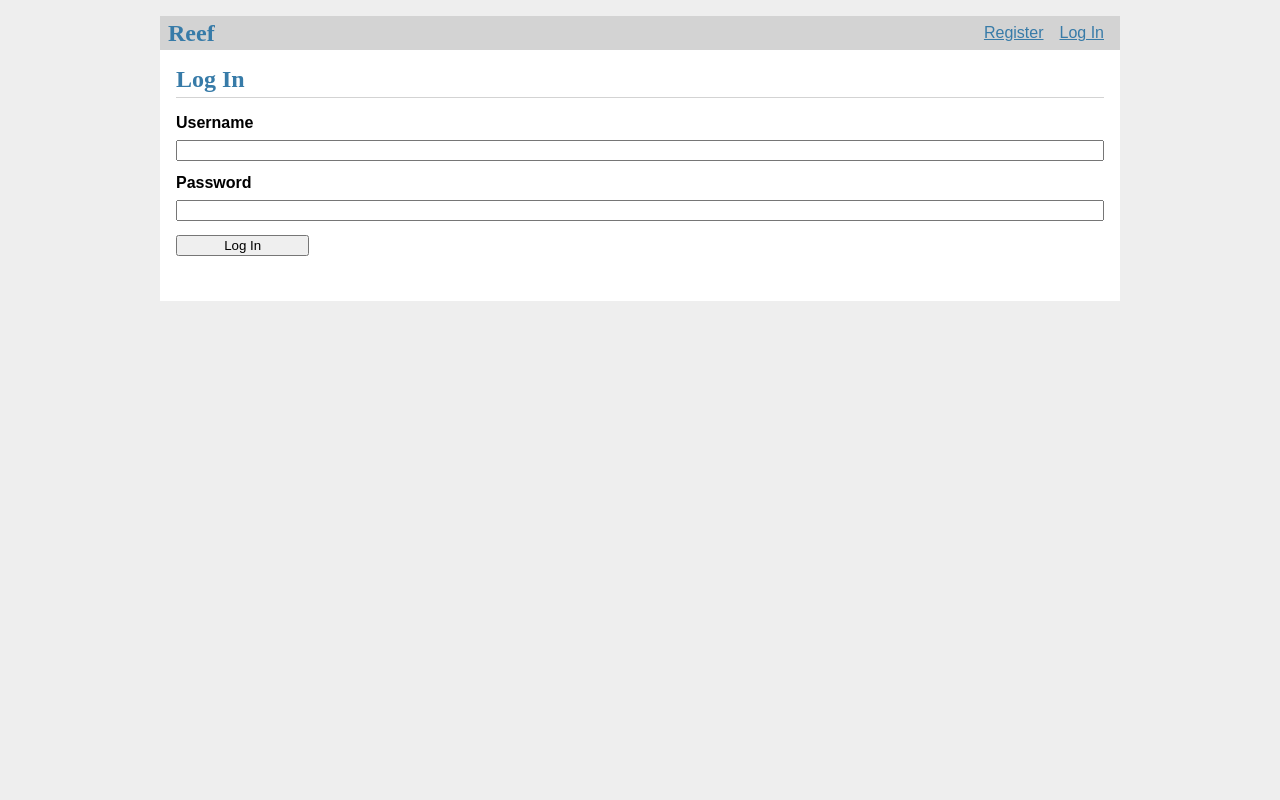
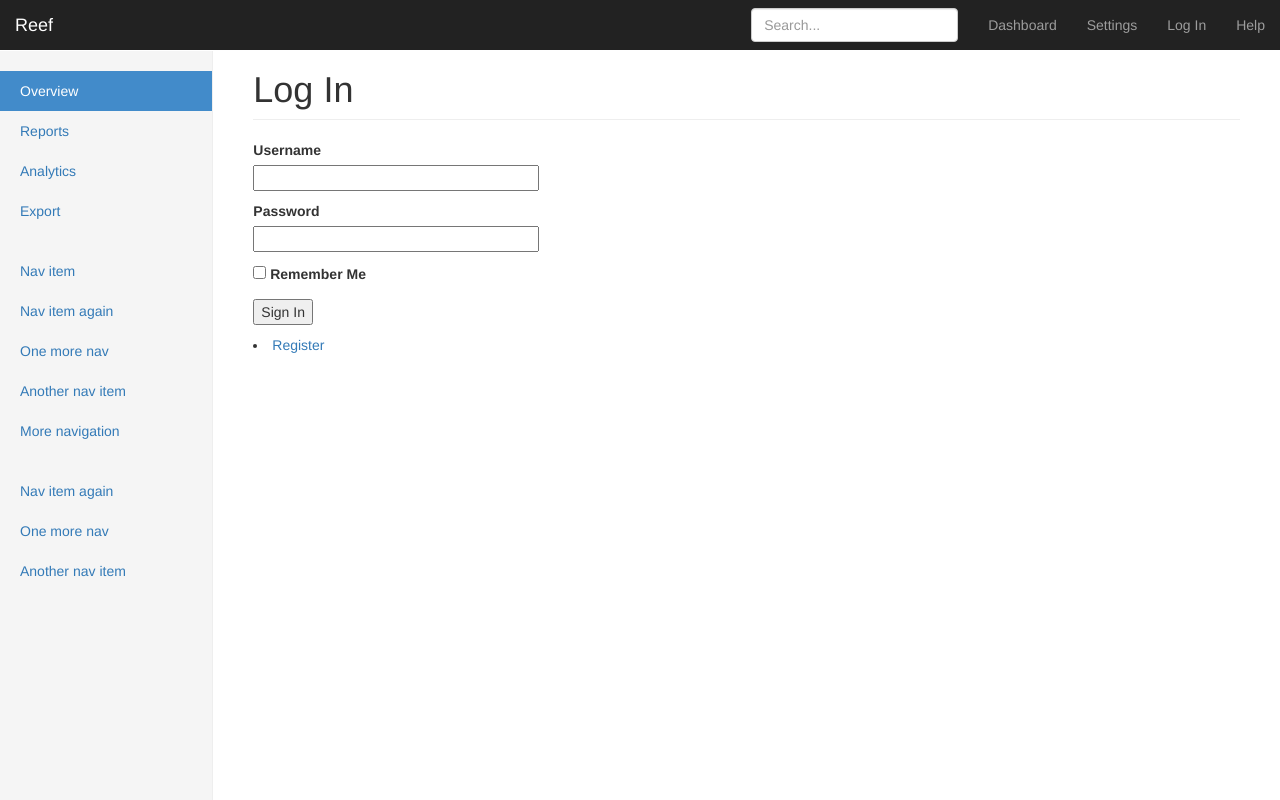
Before and after one commit to vdao/reef, a Flask app: page /auth/login in a window 1280 px wide. Run offline with Flask 2, Linux system fonts and the light colour scheme; some libraries are stand-ins or nearby versions.

Commit message:
Demo application

```diff
--- a/reef/auth.py
+++ b/reef/auth.py
@@ -6,12 +6,15 @@ from flask import (
 from werkzeug.security import check_password_hash, generate_password_hash
 
 from reef.db import get_db
+from reef.forms.auth.login import LoginForm
+from reef.forms.auth.register import RegisterForm
 
 bp = Blueprint('auth', __name__, url_prefix='/auth')
 
 @bp.route('/register', methods=('GET', 'POST'))
 def register():
-    if request.method == 'POST':
+    form = RegisterForm()
+    if form.validate_on_submit():
         username = request.form['username']
         password = request.form['password']
         db = get_db()
@@ -34,16 +37,18 @@ def register():
             db.commit()
             return redirect(url_for('auth.login'))
 
-        flash(error)
+        flash(error, 'danger')
 
-    return render_template('auth/register.html')
+    return render_template('auth/register.html', form=form)
 
 
 @bp.route('/login', methods=('GET', 'POST'))
 def login():
-    if request.method == 'POST':
-        username = request.form['username']
-        password = request.form['password']
+    form = LoginForm()
+    if form.validate_on_submit():
+        username = form.username.data
+        password = form.password.data
+
         db = get_db()
         error = None
         user = db.execute(
@@ -60,9 +65,9 @@ def login():
             session['user_id'] = user['id']
             return redirect(url_for('index'))
 
-        flash(error)
+        flash(error, 'danger')
 
-    return render_template('auth/login.html')
+    return render_template('auth/login.html', form=form)
 
 
 @bp.before_app_request
@@ -83,7 +88,7 @@ def logout():
     return redirect(url_for('index'))
 
 
-def login_required(view):
+def     login_required(view):
     @functools.wraps(view)
     def wrapped_view(**kwargs):
         if g.user is None:
--- a/reef/blog.py
+++ b/reef/blog.py
@@ -32,7 +32,7 @@ def create():
             error = 'Title is required.'
 
         if error is not None:
-            flash(error)
+            flash(error, 'danger')
         else:
             db = get_db()
             db.execute(
@@ -77,7 +77,7 @@ def update(id):
             error = 'Title is required.'
 
         if error is not None:
-            flash(error)
+            flash(error, 'danger')
         else:
             db = get_db()
             db.execute(
--- /dev/null
+++ b/reef/forms/auth/login.py
@@ -0,0 +1,9 @@
+from flask_wtf import FlaskForm
+from wtforms import StringField, PasswordField, BooleanField, SubmitField
+from wtforms.validators import DataRequired
+
+class LoginForm(FlaskForm):
+    username = StringField('Username', validators=[DataRequired()])
+    password = PasswordField('Password', validators=[DataRequired()])
+    remember_me = BooleanField('Remember Me')
+    submit = SubmitField('Sign In')
--- a/reef/static/style.css
+++ b/reef/static/style.css
@@ -1,26 +1,105 @@
-html { font-family: sans-serif; background: #eee; padding: 1rem; }
-body { max-width: 960px; margin: 0 auto; background: white; }
-h1 { font-family: serif; color: #377ba8; margin: 1rem 0; }
-a { color: #377ba8; }
-hr { border: none; border-top: 1px solid lightgray; }
-nav { background: lightgray; display: flex; align-items: center; padding: 0 0.5rem; }
-nav h1 { flex: auto; margin: 0; }
-nav h1 a { text-decoration: none; padding: 0.25rem 0.5rem; }
-nav ul  { display: flex; list-style: none; margin: 0; padding: 0; }
-nav ul li a, nav ul li span, header .action { display: block; padding: 0.5rem; }
-.content { padding: 0 1rem 1rem; }
-.content > header { border-bottom: 1px solid lightgray; display: flex; align-items: flex-end; }
-.content > header h1 { flex: auto; margin: 1rem 0 0.25rem 0; }
-.flash { margin: 1em 0; padding: 1em; background: #cae6f6; border: 1px solid #377ba8; }
-.post > header { display: flex; align-items: flex-end; font-size: 0.85em; }
-.post > header > div:first-of-type { flex: auto; }
-.post > header h1 { font-size: 1.5em; margin-bottom: 0; }
-.post .about { color: slategray; font-style: italic; }
-.post .body { white-space: pre-line; }
-.content:last-child { margin-bottom: 0; }
-.content form { margin: 1em 0; display: flex; flex-direction: column; }
-.content label { font-weight: bold; margin-bottom: 0.5em; }
-.content input, .content textarea { margin-bottom: 1em; }
-.content textarea { min-height: 12em; resize: vertical; }
-input.danger { color: #cc2f2e; }
-input[type=submit] { align-self: start; min-width: 10em; }
+/*
+ * Base structure
+ */
+
+/* Move down content because we have a fixed navbar that is 50px tall */
+body {
+  padding-top: 50px;
+}
+
+
+/*
+ * Global add-ons
+ */
+
+.sub-header {
+  padding-bottom: 10px;
+  border-bottom: 1px solid #eee;
+}
+
+/*
+ * Top navigation
+ * Hide default border to remove 1px line.
+ */
+.navbar-fixed-top {
+  border: 0;
+}
+
+/*
+ * Sidebar
+ */
+
+/* Hide for mobile, show later */
+.sidebar {
+  display: none;
+}
+@media (min-width: 768px) {
+  .sidebar {
+    position: fixed;
+    top: 51px;
+    bottom: 0;
+    left: 0;
+    z-index: 1000;
+    display: block;
+    padding: 20px;
+    overflow-x: hidden;
+    overflow-y: auto; /* Scrollable contents if viewport is shorter than content. */
+    background-color: #f5f5f5;
+    border-right: 1px solid #eee;
+  }
+}
+
+/* Sidebar navigation */
+.nav-sidebar {
+  margin-right: -21px; /* 20px padding + 1px border */
+  margin-bottom: 20px;
+  margin-left: -20px;
+}
+.nav-sidebar > li > a {
+  padding-right: 20px;
+  padding-left: 20px;
+}
+.nav-sidebar > .active > a,
+.nav-sidebar > .active > a:hover,
+.nav-sidebar > .active > a:focus {
+  color: #fff;
+  background-color: #428bca;
+}
+
+
+/*
+ * Main content
+ */
+
+.main {
+  padding: 20px;
+}
+@media (min-width: 768px) {
+  .main {
+    padding-right: 40px;
+    padding-left: 40px;
+  }
+}
+.main .page-header {
+  margin-top: 0;
+}
+
+
+/*
+ * Placeholder dashboard ideas
+ */
+
+.placeholders {
+  margin-bottom: 30px;
+  text-align: center;
+}
+.placeholders h4 {
+  margin-bottom: 0;
+}
+.placeholder {
+  margin-bottom: 20px;
+}
+.placeholder img {
+  display: inline-block;
+  border-radius: 50%;
+}
--- a/reef/templates/auth/login.html
+++ b/reef/templates/auth/login.html
@@ -1,15 +1,29 @@
 {% extends 'base.html' %}
 
 {% block header %}
-  <h1>{% block title %}Log In{% endblock %}</h1>
+{% block title %}Log In{% endblock %}
 {% endblock %}
 
-{% block content %}
-  <form method="post">
-    <label for="username">Username</label>
-    <input name="username" id="username" required>
-    <label for="password">Password</label>
-    <input type="password" name="password" id="password" required>
-    <input type="submit" value="Log In">
-  </form>
-{% endblock %}
+{% block mycontent %}
+
+<form method="post">
+    {{ form.hidden_tag() }}
+    <p>
+        {{ form.username.label }}<br>
+        {{ form.username(size=32) }}<br>
+        {% for error in form.username.errors %}
+        <span style="color: red;">[{{ error }}]</span>
+        {% endfor %}
+    </p>
+    <p>
+        {{ form.password.label }}<br>
+        {{ form.password(size=32) }}<br>
+        {% for error in form.password.errors %}
+        <span style="color: red;">[{{ error }}]</span>
+        {% endfor %}
+    </p>
+    <p>{{ form.remember_me() }} {{ form.remember_me.label }}</p>
+    <p>{{ form.submit() }}</p>
+</form>
+<li><a href="{{ url_for('auth.register') }}">Register</a>
+    {% endblock %}
--- a/reef/templates/base.html
+++ b/reef/templates/base.html
@@ -1,24 +1,92 @@
-<!doctype html>
-<title>{% block title %}{% endblock %} - reef</title>
+{% extends "bootstrap/base.html" %}
+
+{% block styles %}
+{{ super() }}
 <link rel="stylesheet" href="{{ url_for('static', filename='style.css') }}">
-<nav>
-  <h1>Reef</h1>
-  <ul>
+{% endblock %}
+
+{% block navbar %}
+
+<link rel="stylesheet" href="{{ url_for('static', filename='style.css') }}">
+
+
+<nav class="navbar navbar-inverse navbar-fixed-top">
+    <div class="container-fluid">
+        <div class="navbar-header">
+            <button type="button" class="navbar-toggle collapsed" data-toggle="collapse" data-target="#navbar"
+                    aria-expanded="false" aria-controls="navbar">
+                <span class="sr-only">Toggle navigation</span>
+                <span class="icon-bar"></span>
+                <span class="icon-bar"></span>
+                <span class="icon-bar"></span>
+            </button>
+            <a class="navbar-brand" href="#">Reef</a>
+        </div>
+        <div id="navbar" class="navbar-collapse collapse">
+            <ul class="nav navbar-nav navbar-right">
+                <li><a href="#">Dashboard</a></li>
+                <li><a href="#">Settings</a></li>
+
                 {% if g.user %}
-      <li><span>{{ g.user['username'] }}</span>
-      <li><a href="{{ url_for('auth.logout') }}">Log Out</a>
+                <li class="dropdown">
+                    <a href="#" class="dropdown-toggle" data-toggle="dropdown" role="button" aria-haspopup="true"
+                       aria-expanded="false">{{ g.user['username'] }} <span class="caret"></span></a>
+                    <ul class="dropdown-menu">
+                        <li><a href="#">Profile</a></li>
+                        <li role="separator" class="divider"></li>
+                        <li><a href="{{ url_for('auth.logout') }}">Log Out</a></li>
+                    </ul>
+                </li>
                 {% else %}
-      <li><a href="{{ url_for('auth.register') }}">Register</a>
                 <li><a href="{{ url_for('auth.login') }}">Log In</a>
                     {% endif %}
+                <li><a href="#">Help</a></li>
             </ul>
+            <form class="navbar-form navbar-right">
+                <input type="text" class="form-control" placeholder="Search...">
+            </form>
+        </div>
+    </div>
 </nav>
-<section class="content">
-  <header>
-    {% block header %}{% endblock %}
-  </header>
-  {% for message in get_flashed_messages() %}
-    <div class="flash">{{ message }}</div>
+{% endblock %}
+
+{% block content %}
+<div class="container-fluid">
+    <div class="row">
+        <div class="col-sm-3 col-md-2 sidebar">
+            <ul class="nav nav-sidebar">
+                <li class="active"><a href="#">Overview <span class="sr-only">(current)</span></a></li>
+                <li><a href="#">Reports</a></li>
+                <li><a href="#">Analytics</a></li>
+                <li><a href="#">Export</a></li>
+            </ul>
+            <ul class="nav nav-sidebar">
+                <li><a href="">Nav item</a></li>
+                <li><a href="">Nav item again</a></li>
+                <li><a href="">One more nav</a></li>
+                <li><a href="">Another nav item</a></li>
+                <li><a href="">More navigation</a></li>
+            </ul>
+            <ul class="nav nav-sidebar">
+                <li><a href="">Nav item again</a></li>
+                <li><a href="">One more nav</a></li>
+                <li><a href="">Another nav item</a></li>
+            </ul>
+        </div>
+
+        <div class="col-sm-9 col-sm-offset-3 col-md-10 col-md-offset-2 main">
+            <h1 class="page-header">{% block header %}{% endblock %}</h1>
+            {% with messages = get_flashed_messages(with_categories=true) %}
+                {% if messages %}
+                    {% for category, message in messages %}
+                    <div class="alert alert-{{ category }}" role="alert">{{ message }}</div>
                     {% endfor %}
-  {% block content %}{% endblock %}
-</section>
+                {% endif %}
+            {% endwith %}
+
+            {% block mycontent %}{% endblock %}
+        </div>
+    </div>
+
+</div>
+{% endblock %}
--- a/reef/templates/blog/create.html
+++ b/reef/templates/blog/create.html
@@ -4,7 +4,8 @@
   <h1>{% block title %}New Post{% endblock %}</h1>
 {% endblock %}
 
-{% block content %}
+{% block mycontent %}
+
   <form method="post">
     <label for="title">Title</label>
     <input name="title" id="title" value="{{ request.form['title'] }}" required>
--- a/reef/templates/blog/index.html
+++ b/reef/templates/blog/index.html
@@ -7,7 +7,8 @@
   {% endif %}
 {% endblock %}
 
-{% block content %}
+{% block mycontent %}
+
   {% for post in posts %}
     <article class="post">
       <header>
--- a/reef/templates/blog/update.html
+++ b/reef/templates/blog/update.html
@@ -4,7 +4,8 @@
   <h1>{% block title %}Edit "{{ post['title'] }}"{% endblock %}</h1>
 {% endblock %}
 
-{% block content %}
+{% block mycontent %}
+
   <form method="post">
     <label for="title">Title</label>
     <input name="title" id="title"
--- a/requirements.txt
+++ b/requirements.txt
@@ -1,4 +1,6 @@
 Flask==1.0.1
+flask-wtf
+flask-bootstrap
 pytest
 coverage
 wheel
```
Also changed, not shown: config.py (added, +9 -0 lines), reef/__init__.py (+9 -5 lines), reef/forms/auth/register.py (added, +9 -0 lines), reef/templates/auth/register.html (+22 -9 lines), reef/forms/__init__.py (added), reef/forms/auth/__init__.py (added). Lines whose indentation alone changed are shown as unchanged.
